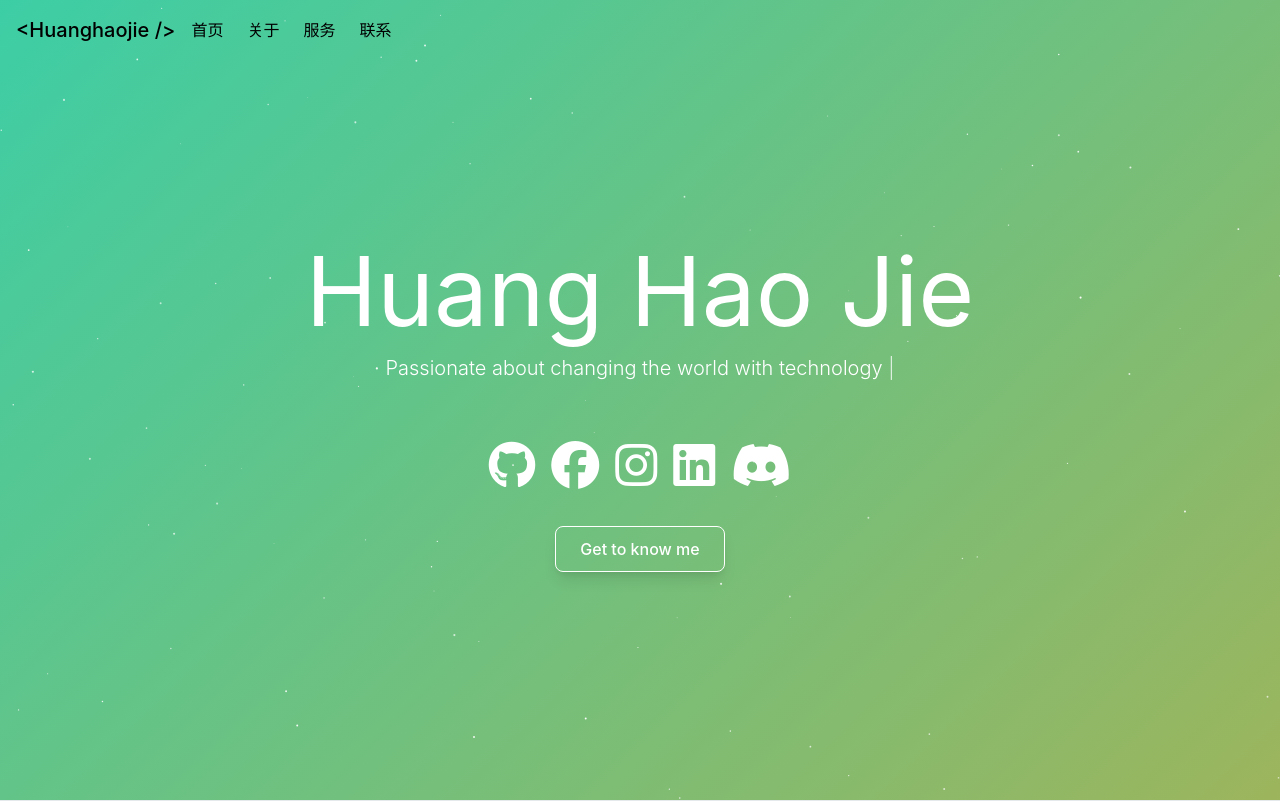
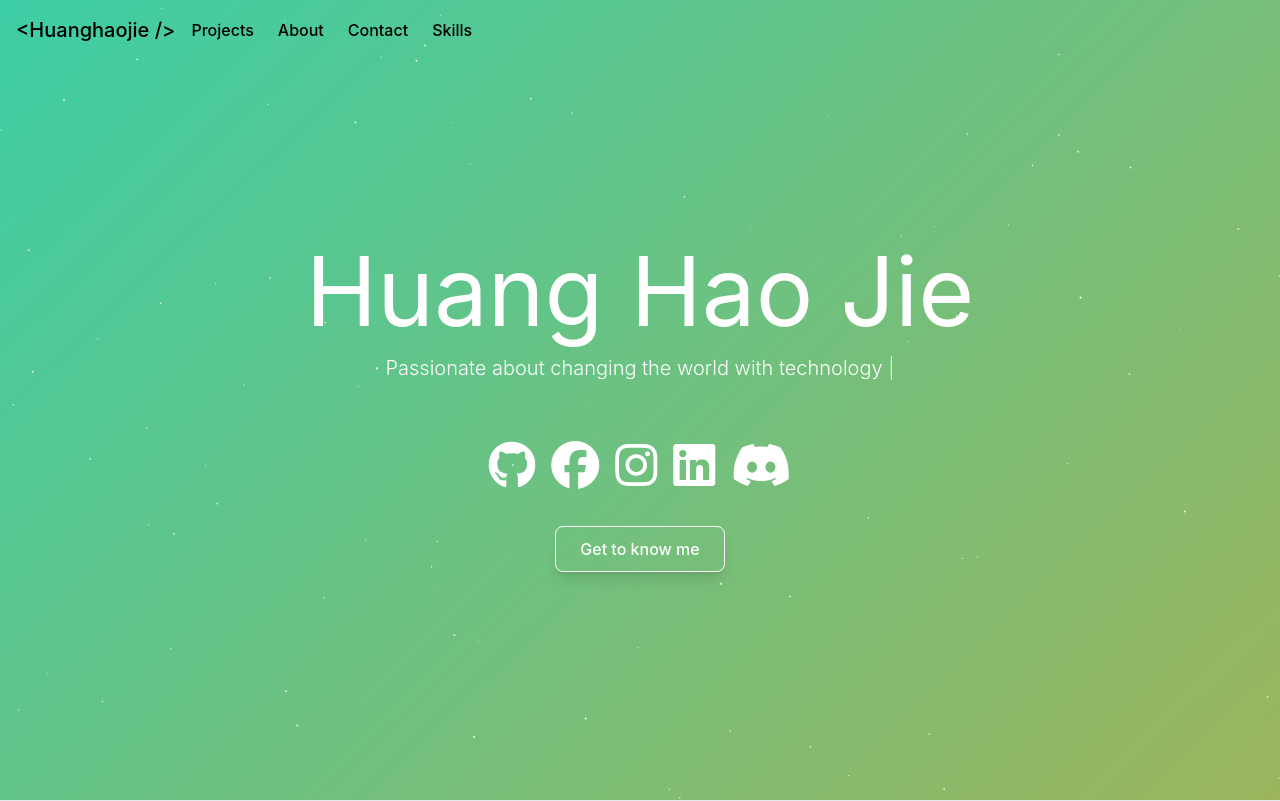
Before and after one commit to vhjihuang/resume-website, a Vue app: page /#/ in a window 1280 px wide. Shown: the top 801 px of the page. Built offline with nearby package versions, Linux system fonts and the light colour scheme.

Commit message:
完成菜单跳转,完成 get to know me 按钮的跳转,github账号的跳转

```diff
--- a/src/App.vue
+++ b/src/App.vue
@@ -41,10 +41,10 @@ onMounted(() => {
 
     <!-- 内容区域 -->
     <div class="mx-auto">
-      <Contact />
-      <AboutMe />
-      <Projects />
-      <Skills />
+      <Contact id="contact" />
+      <AboutMe id="about-me" />
+      <Projects id="projects" />
+      <Skills id="skills" />
       <footer class="bg-[#F7F8F9] w-full flex items-center justify-center py-12 m-0">
         <div class="container px-4 text-black">
           <h2 class="pb-4 text-6xl mb-[0.5rem]">Get In Touch</h2>
--- a/src/components/Contact.vue
+++ b/src/components/Contact.vue
@@ -5,12 +5,19 @@ interface Icons {
   url: string,
 }
 const icons = ref<Icons[]>([
-  { image: 'fa-github', url: '#' },
+  { image: 'fa-github', url: 'https:github.com/vhjihuang' },
   { image: 'fa-facebook', url: '#' },
   { image: 'fa-instagram', url: '#' },
   { image: 'fa-linkedin', url: '#' },
   { image: 'fa-discord', url: '#' }
 ])
+
+const scrollToSection = (id: string) => {
+  const element = document.getElementById(id);
+  if (element) {
+    element.scrollIntoView({ behavior: "smooth" });
+  }
+};
 </script>
 
 <template>
@@ -23,11 +30,11 @@ const icons = ref<Icons[]>([
         <TypeWriter text="Passionate about changing the world with technology." :infinite="true" :speed="80" />
       </div>
       <div class="p-12">
-        <a v-for="i in icons" :href="i.url" class="text-white px-2 py-3"><i
+        <a v-for="i in icons" :href="i.url" target="_blank" class="text-white px-2 py-3"><i
             class="fa-solid text-white fa-bars hover:text-black text-[3em] fa-brands" :class="i.image"></i></a>
       </div>
       <a href="#about"
-        class="text-white border-solid border-white border-[1px] px-6 py-3 rounded-lg shadow-lg hover:bg-gray-50 hover:text-black">Get
+        class="text-white border-solid border-white border-[1px] px-6 py-3 rounded-lg shadow-lg hover:bg-gray-50 hover:text-black" @click.prevent="() => scrollToSection('about-me')">Get
         to know me</a>
     </div>
   </div>
--- a/src/components/TopMenu.vue
+++ b/src/components/TopMenu.vue
@@ -1,6 +1,16 @@
 <script setup lang="ts">
 import { ref, onMounted, onBeforeUnmount } from "vue";
 import throttle from "lodash.throttle";
+import { useMyI18n } from '@/composables/useMyI18n';
+const { i18n } = useMyI18n();
+
+const menuItems = [
+  { name: i18n.t('menu.projects'), path: '/#projects' },
+  { name: i18n.t('menu.about'), path: '/#about-me' },
+  { name: i18n.t('menu.contact'), path: '/#contact' },
+  { name: i18n.t('menu.skills'), path: '/#skills' },
+];
+
 
 const isMenuOpen = ref<boolean>(false);
 const isScrolled = ref<boolean>(false);
@@ -50,10 +60,7 @@ onBeforeUnmount(() => {
 
       <!-- 中间菜单 (PC 端显示) -->
       <ul class="hidden md:flex space-x-6">
-        <li><router-link to="/" class="hover:text-gray-300">首页</router-link></li>
-        <li><router-link to="/" class="hover:text-gray-300">关于</router-link></li>
-        <li><router-link to="/" class="hover:text-gray-300">服务</router-link></li>
-        <li><router-link to="/" class="hover:text-gray-300">联系</router-link></li>
+        <li v-for="(item, i) in menuItems" :key="i"><router-link :to="item.path" class="hover:text-gray-300">{{ item.name }}</router-link></li>
       </ul>
 
       <!-- 右侧下拉菜单按钮 (移动端显示) -->
@@ -74,10 +81,7 @@ onBeforeUnmount(() => {
       <div v-show="isMenuOpen" class="md:hidden w-full overflow-hidden">
         <div class="container text-black mx-auto py-4">
           <ul class="flex flex-col items-start space-y-4">
-            <li><router-link to="/" class="hover:text-gray-300">首页</router-link></li>
-            <li><router-link to="/" class="hover:text-gray-300">关于</router-link></li>
-            <li><router-link to="/" class="hover:text-gray-300">服务</router-link></li>
-            <li><router-link to="/" class="hover:text-gray-300">联系</router-link></li>
+            <li v-for="(item, i) in menuItems" :key="i"><router-link :to="item.path" class="hover:text-gray-300">{{ item.name }}</router-link></li>
           </ul>
         </div>
       </div>
--- a/src/locales/en.json
+++ b/src/locales/en.json
@@ -1,6 +1,6 @@
 {
     "menu": {
-      "projects": "Preojects",
+      "projects": "Projects",
       "resume": "Resume",
       "about": "About",
       "skills": "Skills",
```
